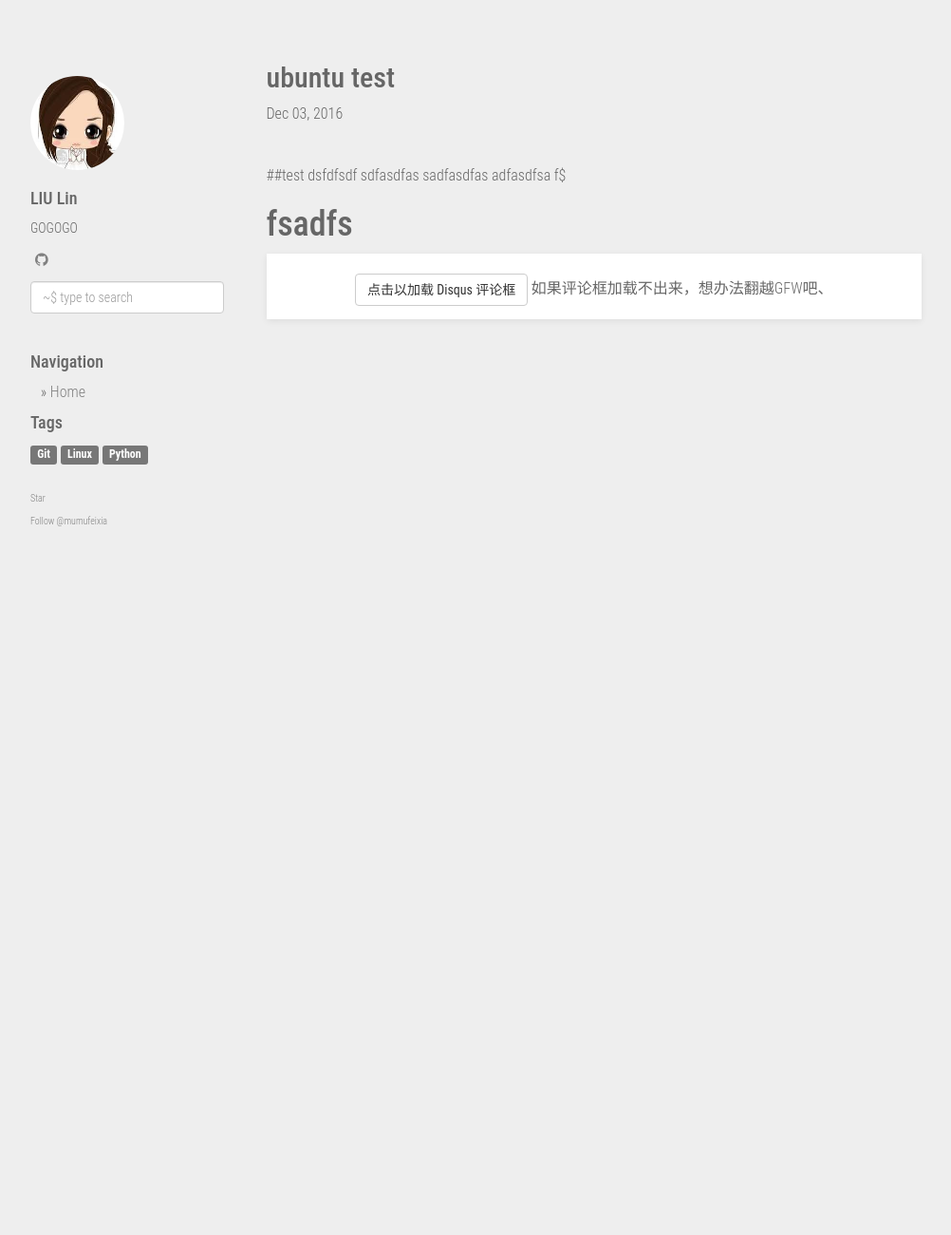
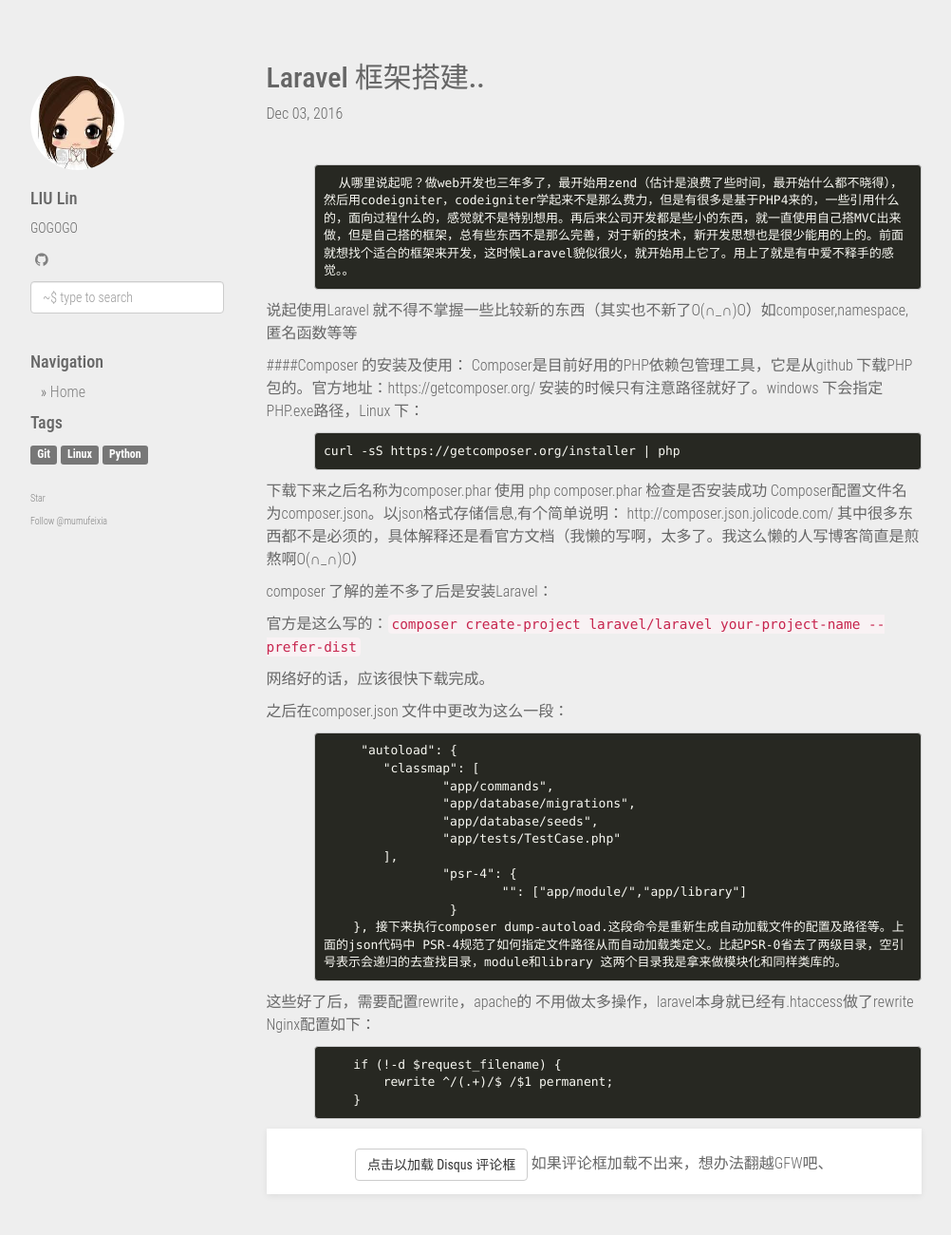
Before and after one commit to mumufeixia/mumufeixia.github.io, a Jekyll site: the page built from _posts/2016-12-03-0008-hello.md, in a window 1280 px wide. Shown: the whole page at 95% size, without its empty margins (126-1128 px from the left). Built offline with Jekyll 4.4.1, drawn with Linux system fonts in a browser that asks for light colours; before the commit the page ends 900 px from its top, so only the background shows below that.

Commit message:
Update 2016-12-03-0008-hello.md

```diff
--- a/_posts/2016-12-03-0008-hello.md
+++ b/_posts/2016-12-03-0008-hello.md
@@ -1,12 +1,50 @@
 ---
-layout: post
-title : ubuntu test
+title : Laravel 框架搭建..
+layout : post
 category : linux
 ---
-##test
-dsfdfsdf
-sdfasdfas
-sadfasdfas
-adfasdfsa
-f$
-# fsadfs
+
+      从哪里说起呢？做web开发也三年多了，最开始用zend（估计是浪费了些时间，最开始什么都不晓得），然后用codeigniter，codeigniter学起来不是那么费力，但是有很多是基于PHP4来的，一些引用什么的，面向过程什么的，感觉就不是特别想用。再后来公司开发都是些小的东西，就一直使用自己搭MVC出来做，但是自己搭的框架，总有些东西不是那么完善，对于新的技术，新开发思想也是很少能用的上的。前面就想找个适合的框架来开发，这时候Laravel貌似很火，就开始用上它了。用上了就是有中爱不释手的感觉。。
+
+  说起使用Laravel 就不得不掌握一些比较新的东西（其实也不新了O(∩_∩)O）如composer,namespace,匿名函数等等
+
+####Composer 的安装及使用：
+Composer是目前好用的PHP依赖包管理工具，它是从github 下载PHP包的。官方地址：https://getcomposer.org/
+安装的时候只有注意路径就好了。windows 下会指定PHP.exe路径，Linux 下：
+
+    curl -sS https://getcomposer.org/installer | php
+
+下载下来之后名称为composer.phar
+使用 php composer.phar 检查是否安装成功
+Composer配置文件名为composer.json。以json格式存储信息,有个简单说明：    http://composer.json.jolicode.com/
+其中很多东西都不是必须的，具体解释还是看官方文档（我懒的写啊，太多了。我这么懒的人写博客简直是煎熬啊O(∩_∩)O）
+
+composer 了解的差不多了后是安装Laravel：
+
+ 官方是这么写的：`composer create-project laravel/laravel your-project-name --prefer-dist`
+
+ 网络好的话，应该很快下载完成。
+
+ 之后在composer.json 文件中更改为这么一段：
+
+         "autoload": {
+        	"classmap": [
+        		"app/commands",
+        		"app/database/migrations",
+        		"app/database/seeds",
+        		"app/tests/TestCase.php"
+        	],
+                    "psr-4": {
+                            "": ["app/module/","app/library"]
+                     }
+        },
+接下来执行composer dump-autoload.这段命令是重新生成自动加载文件的配置及路径等。上面的json代码中
+PSR-4规范了如何指定文件路径从而自动加载类定义。比起PSR-0省去了两级目录，空引号表示会递归的去查找目录，module和library
+这两个目录我是拿来做模块化和同样类库的。
+
+这些好了后，需要配置rewrite，apache的 不用做太多操作，laravel本身就已经有.htaccess做了rewrite
+Nginx配置如下：
+
+        if (!-d $request_filename) {
+            rewrite ^/(.+)/$ /$1 permanent;
+        }
```
